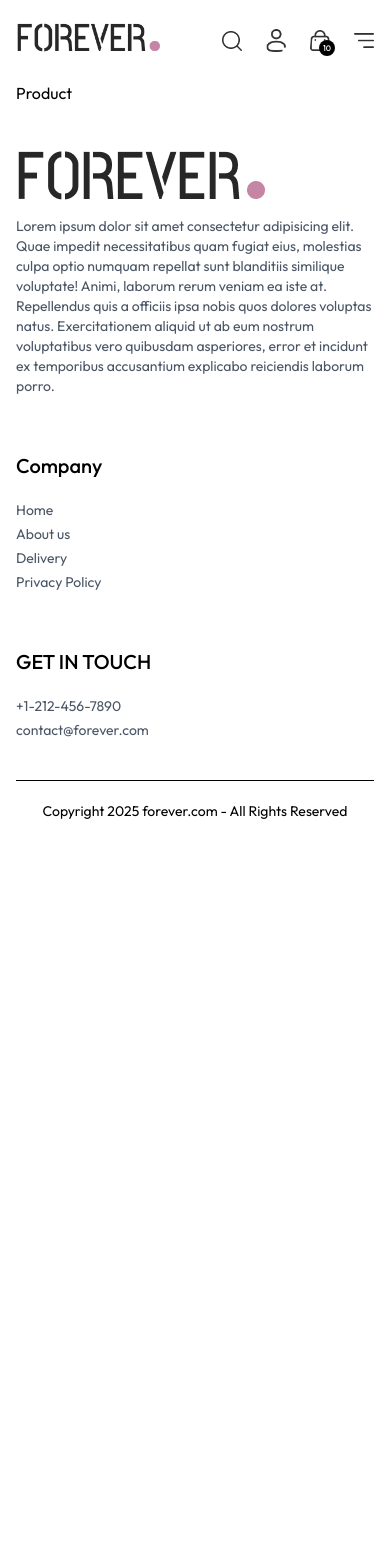
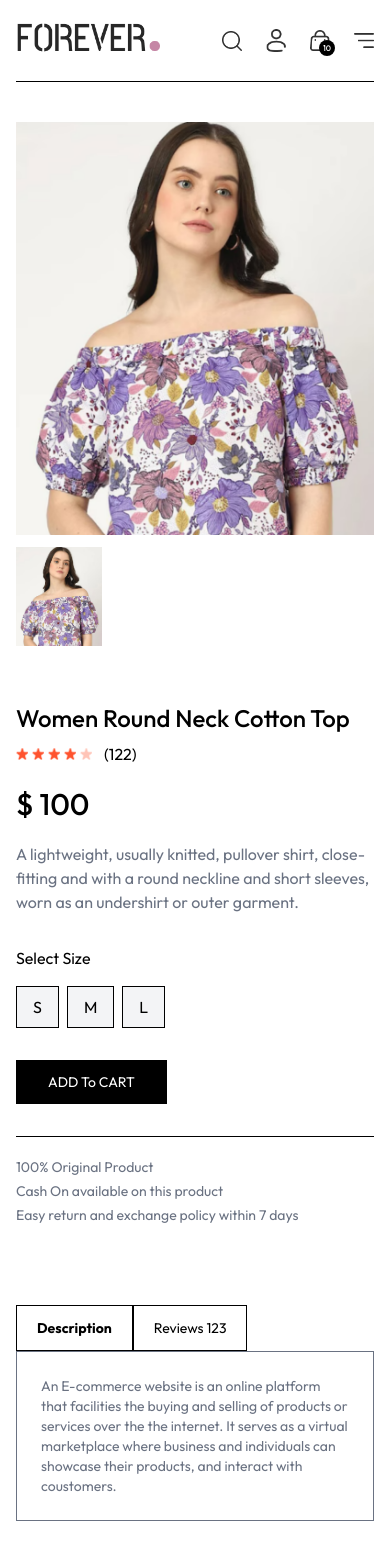
Before and after one commit to ehasun15019/MERN-stack-E-store-ForEver, a React app in the folder frontend/: page /product/aaaaa in a window 390 px wide. Shown: the top 1565 px of the page. Before the commit the page ends 844 px from the top, so only its background shows below. Built offline with nearby package versions, Linux system fonts and the light colour scheme; the HTML template or start-up script is replaced by a standard one.

Commit message:
29june-2025

```diff
--- a/frontend/src/App.jsx
+++ b/frontend/src/App.jsx
@@ -11,11 +11,13 @@ import PlaceOrder from "./pages/PlaceOrder";
 import Orders from "./pages/Orders";
 import Navbar from "./components/Navbar";
 import Footer from "./components/Footer";
+import ShowSearch from "./components/ShowSearch";
 
 const App = () => {
   return (
     <div className="px-4 sm:px-[5vw] md:px-[7vw] lg:px-[9vw]">
       <Navbar />
+      <ShowSearch />
 
       <Routes>
         <Route path="/" element={<Home />} />
--- a/frontend/src/components/BestSeller.jsx
+++ b/frontend/src/components/BestSeller.jsx
@@ -26,7 +26,7 @@ const BestSeller = () => {
           return (
             <ProductItem
               key={index}
-              id={item.id}
+              id={item._id}
               price={item.price}
               name={item.name}
               image={item.image}
--- a/frontend/src/components/LatestCollection.jsx
+++ b/frontend/src/components/LatestCollection.jsx
@@ -26,7 +26,7 @@ const LatestCollection = () => {
         {latestProduct.map((item, index) => (
           <ProductItem
             key={index}
-            id={item.id}
+            id={item._id}
             image={item.image}
             name={item.name}
             price={item.price}
--- /dev/null
+++ b/frontend/src/components/ShowSearch.jsx
@@ -0,0 +1,48 @@
+import React, { useContext, useEffect, useState } from "react";
+import { ShopContext } from "../context/ShopContext";
+import { assets } from "../assets/assets";
+import { useLocation } from "react-router-dom";
+
+const ShowSearch = () => {
+  const { search, setSearch, showSearch, setShowSearch } =
+    useContext(ShopContext);
+
+  const [visible, setVisible] = useState(false);
+  const location = useLocation();
+
+  useEffect(() => {
+    if (location.pathname.includes("collection")) {
+      setVisible(true);
+    } else {
+      setVisible(false);
+    }
+  }, [location]);
+
+  return showSearch && visible ? (
+    <div className="border-t border-b bg-gray-50 text-center py-6">
+      <div className="mx-auto flex items-center justify-between border border-gray-400 rounded-full px-4 py-2 w-3/4 sm:w-1/2 bg-white">
+        {/* Search Icon */}
+        <img src={assets.search_icon} className="w-4 mr-2" alt="search" />
+
+        {/* Input */}
+        <input
+          value={search}
+          onChange={(e) => setSearch(e.target.value)}
+          className="flex-1 outline-none bg-transparent text-sm"
+          type="text"
+          placeholder="Search"
+        />
+
+        {/* Clear Icon */}
+        <img
+          src={assets.cross_icon}
+          className="w-3 ml-2 cursor-pointer"
+          onClick={() => setShowSearch(false)}
+          alt="clear"
+        />
+      </div>
+    </div>
+  ) : null;
+};
+
+export default ShowSearch;
--- a/frontend/src/context/ShopContext.jsx
+++ b/frontend/src/context/ShopContext.jsx
@@ -1,4 +1,4 @@
-import { createContext } from "react";
+import { createContext, useState } from "react";
 import { products } from "../assets/assets";
 
 export const ShopContext = createContext();
@@ -6,11 +6,17 @@ export const ShopContext = createContext();
 const ShopContentProver = (props) => {
   const currency = "$";
   const delivery_fee = 10;
+  const [search, setSearch] = useState("");
+  const [showSearch, setShowSearch] = useState(false);
 
   const value = {
     products,
     currency,
     delivery_fee,
+    search,
+    setSearch,
+    showSearch,
+    setShowSearch,
   };
 
   return (
--- a/frontend/src/pages/Collection.jsx
+++ b/frontend/src/pages/Collection.jsx
@@ -5,13 +5,94 @@ import Title from "../components/Title";
 import ProductItem from "../components/ProductItem";
 
 const Collection = () => {
-  const { products } = useContext(ShopContext);
+  const { products, search, showSearch } = useContext(ShopContext);
   const [showFilter, SetShowFilter] = useState(false);
   const [filterProducts, setFilterProducts] = useState([]);
+  const [category, setCategory] = useState([]);
+  const [subCategory, setSubCategory] = useState([]);
+  const [shortType, setShortType] = useState("relavent");
+
+  const toggleCategory = (e) => {
+    if (category.includes(e.target.value)) {
+      setCategory((prev) => prev.filter((item) => item !== e.target.value));
+    } else {
+      setCategory((prev) => [...prev, e.target.value]);
+    }
+  };
+
+  const toggleSubCategory = (e) => {
+    if (subCategory.includes(e.target.value)) {
+      setSubCategory((prev) => prev.filter((item) => item !== e.target.value));
+    } else {
+      setSubCategory((prev) => [...prev, e.target.value]);
+    }
+  };
+
+  const applyFilter = () => {
+    let productsCopy = products.slice();
+
+    // For Search Method
+    if (shortProduct && search) {
+      productsCopy = productsCopy.filter((item) => {
+        return item.name.toLowerCase().includes(search.toLowerCase());
+      });
+    }
+
+    console.log("SubCategory Selected: ", subCategory);
+    console.log(
+      "Product subCategories: ",
+      products.map((p) => p.subCategory)
+    );
+
+    if (category.length > 0) {
+      productsCopy = productsCopy.filter((item) => {
+        return category.includes(item.category);
+      });
+    }
+
+    if (subCategory.length > 0) {
+      productsCopy = productsCopy.filter((item) => {
+        return subCategory.includes(item.subCategory);
+      });
+    }
+
+    setFilterProducts(productsCopy);
+  };
+
+  const shortProduct = () => {
+    let fpCopy = filterProducts.slice();
+
+    switch (shortType) {
+      case "low-high":
+        setFilterProducts(
+          fpCopy.sort((a, b) => {
+            return a.price - b.price;
+          })
+        );
+        break;
+
+      case "high-low":
+        setFilterProducts(
+          fpCopy.sort((a, b) => {
+            return b.price - a.price;
+          })
+        );
+
+        break;
+
+      default:
+        applyFilter();
+        break;
+    }
+  };
 
   useEffect(() => {
-    setFilterProducts(products);
-  }, []);
+    applyFilter();
+  }, [category, subCategory, search, showSearch]);
+
+  useEffect(() => {
+    shortProduct();
+  }, [shortType]);
 
   return (
     <div className="flex flex-col sm:flex-row gap-1 sm:gap-10 pt-10 border-t">
@@ -41,15 +122,33 @@ const Collection = () => {
 
           <div className="flex flex-col text-sm font-ligh text-gray-700">
             <p className="flex gap-2">
-              <input className="w-3" type="checkbox" value={"Men"} /> Men
+              <input
+                className="w-3"
+                type="checkbox"
+                value={"Men"}
+                onChange={toggleCategory}
+              />{" "}
+              Men
             </p>
 
             <p className="flex gap-2">
-              <input className="w-3" type="checkbox" value={"Women"} /> Women
+              <input
+                className="w-3"
+                type="checkbox"
+                value={"Women"}
+                onChange={toggleCategory}
+              />{" "}
+              Women
             </p>
 
             <p className="flex gap-2">
-              <input className="w-3" type="checkbox" value={"Kids"} /> Kids
+              <input
+                className="w-3"
+                type="checkbox"
+                value={"Kids"}
+                onChange={toggleCategory}
+              />{" "}
+              Kids
             </p>
           </div>
         </div>
@@ -64,17 +163,32 @@ const Collection = () => {
 
           <div className="flex flex-col text-sm font-ligh text-gray-700">
             <p className="flex gap-2">
-              <input className="w-3" type="checkbox" value={"TopWear"} />{" "}
+              <input
+                className="w-3"
+                type="checkbox"
+                value={"Topwear"}
+                onChange={toggleSubCategory}
+              />{" "}
               TopWear
             </p>
 
             <p className="flex gap-2">
-              <input className="w-3" type="checkbox" value={"BottomWear"} />{" "}
+              <input
+                className="w-3"
+                type="checkbox"
+                value={"Bottomwear"}
+                onChange={toggleSubCategory}
+              />{" "}
               BottomWear
             </p>
 
             <p className="flex gap-2">
-              <input className="w-3" type="checkbox" value={"WinterWear"} />{" "}
+              <input
+                className="w-3"
+                type="checkbox"
+                value={"Winterwear"}
+                onChange={toggleSubCategory}
+              />{" "}
               WinterWear
             </p>
           </div>
@@ -86,7 +200,12 @@ const Collection = () => {
         <div className="flex justify-between text-base sm:text-2xl mb-2">
           <Title text1={"ALL"} text2={"COLLECTIONS"} />
           {/* Product Short */}
-          <select className="border-2 border-gray-300 text-sm px-2">
+          <select
+            onChange={(e) => {
+              return setShortType(e.target.value);
+            }}
+            className="border-2 border-gray-300 text-sm px-2"
+          >
             <option value="relavent">Sort by: Relavent</option>
             <option value="low-high">Sort by: Low to High</option>
             <option value="high-low">Sort by: High to Low</option>
@@ -98,7 +217,7 @@ const Collection = () => {
           {filterProducts.map((item, index) => (
             <ProductItem
               key={index}
-              id={item.id}
+              id={item._id}
               image={item.image}
               name={item.name}
               price={item.price}
--- a/frontend/src/pages/Product.jsx
+++ b/frontend/src/pages/Product.jsx
@@ -1,10 +1,134 @@
-import React from "react";
+import React, { useContext, useEffect, useState } from "react";
+import { useParams } from "react-router-dom";
+import { ShopContext } from "../context/ShopContext";
+import { assets } from "../assets/assets";
 
 const Product = () => {
-  return (
-    <div>
-      <h2>Product</h2>
+  const { productId } = useParams();
+  // console.log(productId);
+
+  const { products, currency } = useContext(ShopContext);
+  const [productData, setProductData] = useState(false);
+  const [image, setImage] = useState("");
+  const [size, setSize] = useState("");
+
+  const fetchProductData = () => {
+    products.map((item) => {
+      if (item._id === productId) {
+        setProductData(item);
+        // console.log(item);
+        setImage(item.image[0]);
+        return null;
+      }
+    });
+  };
+
+  useEffect(() => {
+    fetchProductData();
+  }, [productId, products]);
+
+  return productData ? (
+    <div className="border-t pt-10 transition-opacity ease-in duration-500 opacity-100">
+      {/* product Data */}
+      <div className="flex gap-12 sm:gap-12 flex-col sm:flex-row">
+        {/* product image */}
+        <div className="flex-1 flex flex-col-reverse gap-3 sm:flex-row">
+          <div className="flex flex-col overflow-x-auto sm:overflow-y-scroll justify-between sm:justify-normal sm:w-[18.7%] w-full">
+            {productData.image.map((item, index) => {
+              return (
+                <img
+                  onClick={() => {
+                    return setImage(item);
+                  }}
+                  src={item}
+                  key={index}
+                  className="w-[24%] sm:w-full sm:mb-3 flex-shrink-0 cursor-pointer"
+                  alt=""
+                />
+              );
+            })}
+          </div>
+
+          <div className="w-full sm:w-[80%]">
+            <img src={image} className="w-full h-auto" alt="" />
+          </div>
+        </div>
+
+        {/* ----------- product information ----------- */}
+        <div className="flex-1">
+          <h1 className="font-medium text-2xl mt-2">{productData.name}</h1>
+          <div className="flex items-center gap-1 mt-2">
+            <img src={assets.star_icon} alt="" className="w-3 5" />
+            <img src={assets.star_icon} alt="" className="w-3 5" />
+            <img src={assets.star_icon} alt="" className="w-3 5" />
+            <img src={assets.star_icon} alt="" className="w-3 5" />
+            <img src={assets.star_dull_icon} alt="" className="w-3 5" />
+            <p className="pl-2">(122)</p>
+          </div>
+
+          <p className="mt-5 text-3xl font-medium">
+            {currency} {productData.price}
+          </p>
+
+          <p className="mt-5 text-gray-500 text-4/5">
+            {productData.description}
+          </p>
+
+          <div className="flex flex-col gap-4 my-8">
+            <p>Select Size</p>
+
+            <div className="flex gap-2">
+              {productData.sizes.map((item, index) => {
+                return (
+                  <button
+                    onClick={() => {
+                      setSize(item);
+                    }}
+                    className={`py-2 px-4 bg-gray-100 border  ${
+                      item === size ? "border-orange-500" : ""
+                    }`}
+                    key={index}
+                  >
+                    {item}
+                  </button>
+                );
+              })}
+            </div>
+          </div>
+
+          <button className="bg-black cursor-pointer text-white px-8 py-3 text-sm active:bg-gray-700">
+            ADD To CART
+          </button>
+
+          <hr className="mt-8 sm:w-4/5" />
+
+          <div className="text-sm text-gray-500 mt-5 flex flex-col gap-1">
+            <p>100% Original Product</p>
+            <p>Cash On available on this product</p>
+            <p>Easy return and exchange policy within 7 days</p>
+          </div>
+        </div>
+      </div>
+
+      {/* ---------------- Description & Review Section  ---------------- */}
+      <div className="mt-20">
+        <div className="flex">
+          <b className="border px-5 py-3 text-sm">Description</b>
+          <p className="border px-5 py-3 text-sm">Reviews {123}</p>
+        </div>
+
+        <div className="flex flex-col border gap-4 px-6 py-6 text-sm text-gray-500">
+          <p>
+            An E-commerce website is an online platform that facilities the
+            buying and selling of products or services over the the internet. It
+            serves as a virtual marketplace where business and individuals can
+            showcase their products, and interact with coustomers.
+          </p>
+        </div>
+      </div>
     </div>
+  ) : (
+    <div className="opacity-0"></div>
   );
 };
 
```
Also changed, not shown: frontend/src/components/Navbar.jsx (+12 -2 lines).
